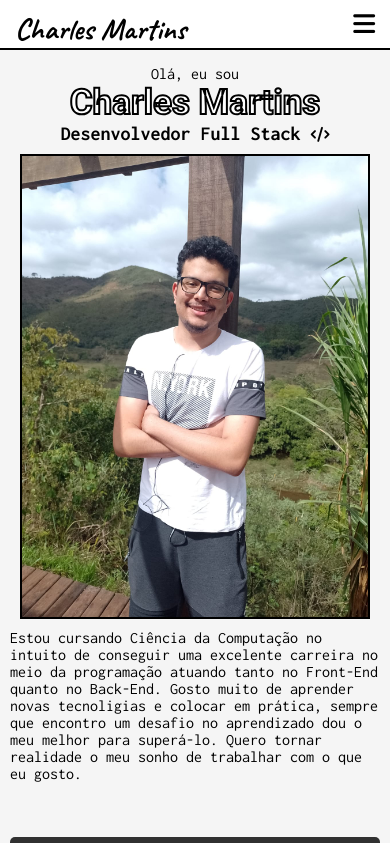
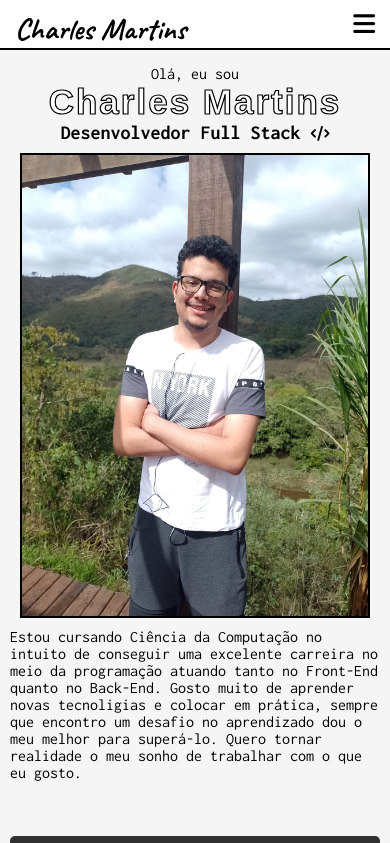
Before and after one commit to CharlesShow/portfolio, a plain HTML site: page index.html in a window 390 px wide. Shown: the top 843 px of the page. Drawn offline with Linux system fonts and the light colour scheme.

Commit message:
Correção de fonte

```diff
--- a/style.css
+++ b/style.css
@@ -47,9 +47,9 @@ button {
 }
 
 #sobre #apresentacao h1 {
-  font-family: "Roboto", sans-serif;
+  letter-spacing: 2px;
+  font-family: sans-serif;
   color: white;
-  -webkit-text-stroke: 2px black;
 }
 
 #habilidades .container_tech {
@@ -238,9 +238,9 @@ button {
   }
 
   #sobre #apresentacao h1 {
-    letter-spacing: 2px;
     font-size: 50px;
     font-weight: bold;
+    -webkit-text-stroke: 1.5px black;
   }
 
   #sobre #apresentacao h2 {
@@ -437,6 +437,7 @@ button {
     letter-spacing: 2px;
     font-size: 40px;
     font-weight: bold;
+    -webkit-text-stroke: 1.3px black;
   }
 
   #sobre #apresentacao h2 {
@@ -645,7 +646,8 @@ button {
 
   #sobre #apresentacao h1 {
     font-size: 35px;
-    -webkit-text-stroke: 2px black;
+
+    -webkit-text-stroke: 1.2px black;
   }
 
   #sobre #apresentacao h2 {
```
